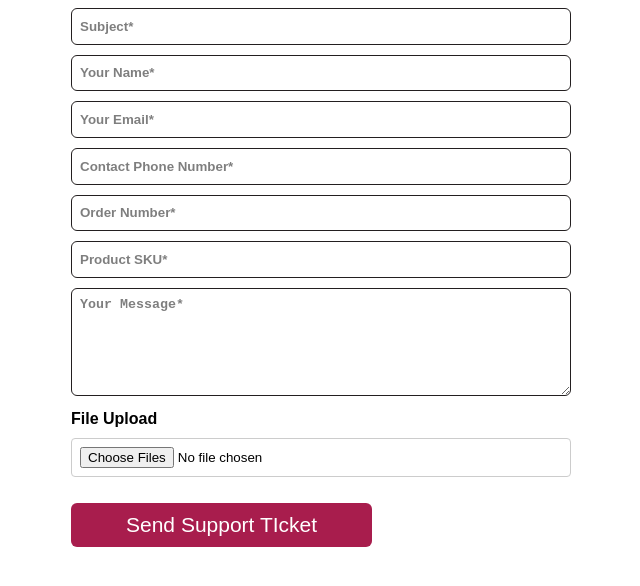
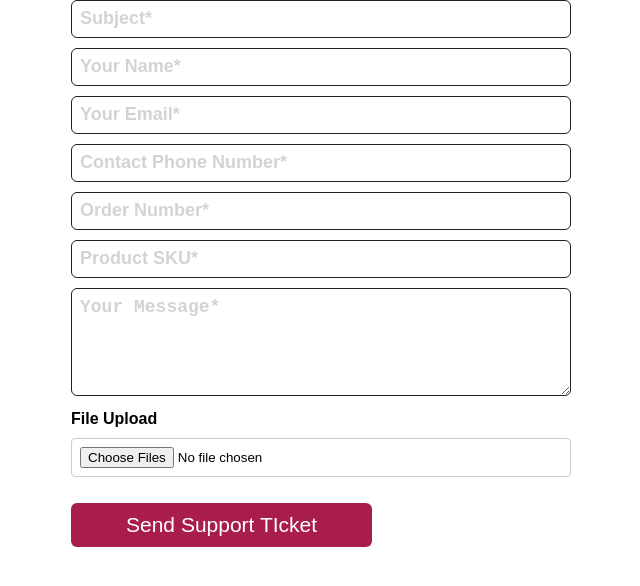
Before and after one commit to nakovabv/Zendesk-From, a website: page index.html in a window 1280 px wide. Shown: the whole page, without its empty margins (319-959 px from the left). Drawn offline with Linux system fonts and the light colour scheme.

Commit message:
Update CSS and Style

```diff
--- a/index.html
+++ b/index.html
@@ -8,8 +8,8 @@
     <link rel="stylesheet" type="text/css" href="/style.css" />
 </head>
 
-<body>
-    <form id="supportForm" action="/submit" method="post" enctype="multipart/form-data">
+<body style="margin: 0;">
+    <form id="supportForm" action="/submit" method="post" enctype="multipart/form-data" style="width: 100%;">
         <div>
             <input class="form-control contact-form" type="text" name="subject" placeholder="Subject*" required>
             <input class="form-control contact-form" type="text" name="name" placeholder="Your Name*" required>
--- a/style.css
+++ b/style.css
@@ -45,7 +45,7 @@ button:hover {
 }
 
 input.form-control.contact-form {
-  height: calc(2em + 0.5rem + 2px);
+  height: 38px;
   border: 1px solid #231f20;
   border-radius: 6px;
 }
@@ -54,6 +54,13 @@ textarea.form-control.contact-form {
   height: auto;
   border: 1px solid #231f20;
   border-radius: 6px;
+}
+
+input.form-control.contact-form::placeholder,
+textarea.form-control.contact-form::placeholder {
+    font-size: 18px !important;
+    font-weight: 600 !important;
+    color: darkgrey !important;
 }
 
 button.btn.btn-lg.btn-default.btn-contact-form {
```
